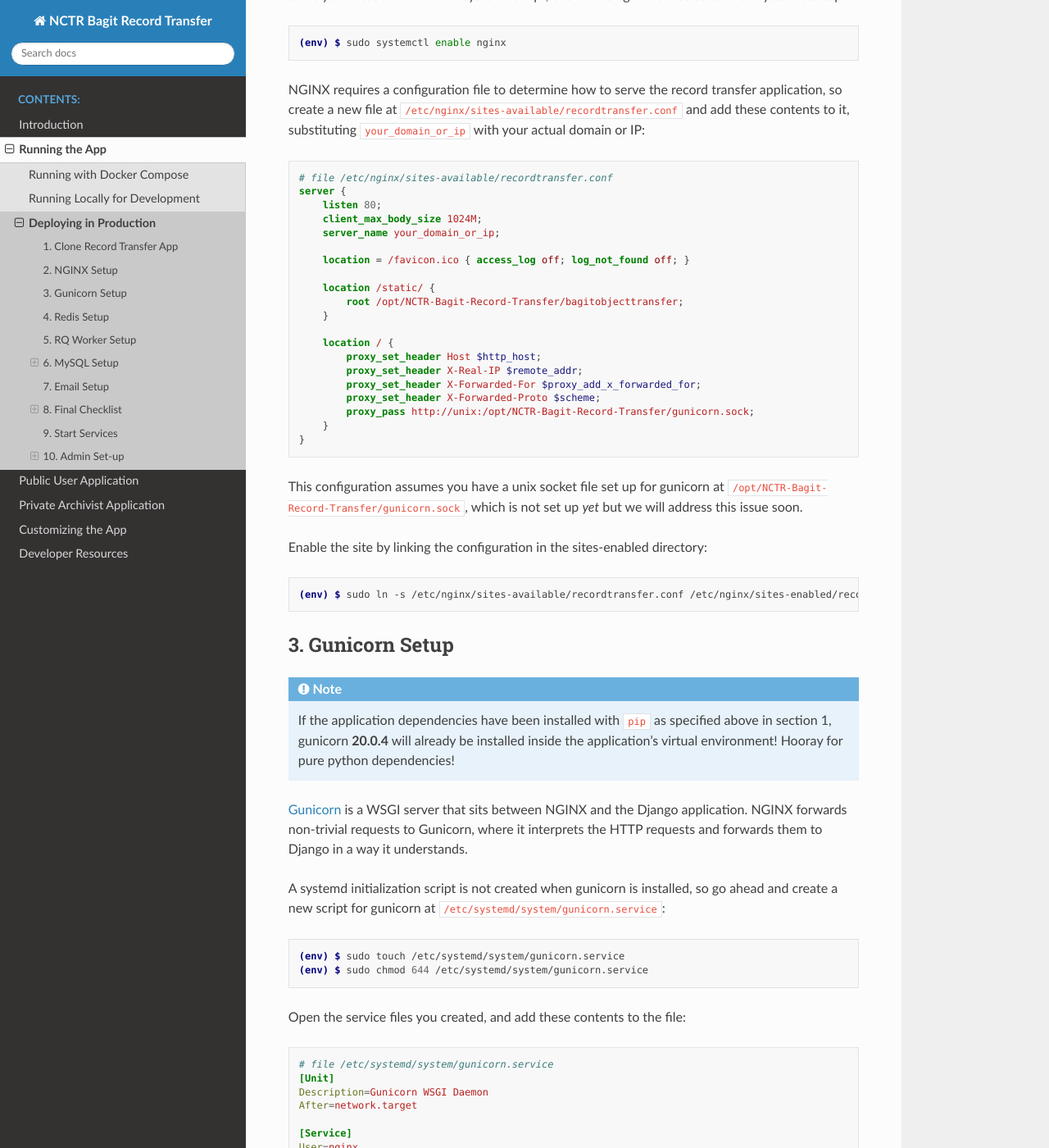
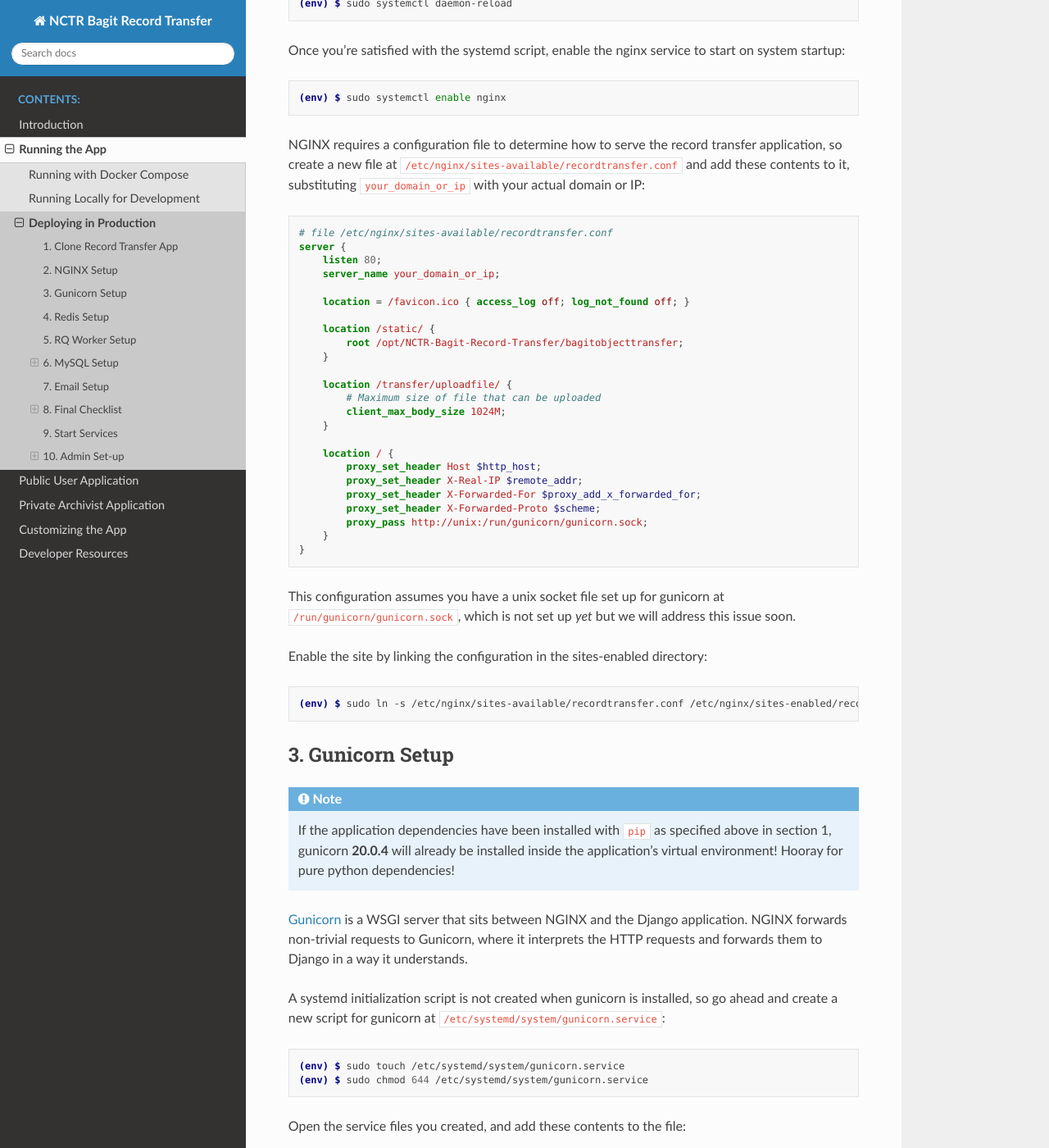
Before and after one commit to NationalCentreTruthReconciliation/Secure-Record-Transfer, a Sphinx documentation site: the page built from docs/running/production.rst, in a window 1280 px wide and 1400 px high, scrolled down 3024 px. Shown: the whole window at 82% size. Built offline with Sphinx 7.4.7 and the Read the Docs theme 2.0.0, drawn with Linux system fonts in a browser that asks for light colours; some of the changed text lies outside the part shown.

Commit message:
Move gunicorn socket to /run/gunicorn/

```diff
--- a/docs/running/production.rst
+++ b/docs/running/production.rst
@@ -25,9 +25,13 @@
                 |_ rqworker_default.service (User-defined service)
     |_ opt/
         |_ NCTR-Bagit-Record-Transfer/
-            |_ gunicorn.sock        (Gunicorn UNIX socket)
             |_ bagitobjecttransfer/ (Django App)
             |_ .env                 (App Environment Variables)
+    |_ run/
+        |_ clamd.scan/
+            |_ clamd.sock
+        |_ gunicorn/
+            |_ gunicorn.sock
     |_ srv/
         |_ www/
             |_ recordtransfer_bags/ (Where BagIt bags are stored)
@@ -189,19 +192,23 @@
             root /opt/NCTR-Bagit-Record-Transfer/bagitobjecttransfer;
         }
 
+        location /transfer/uploadfile/ {
+            # Maximum size of file that can be uploaded
+            client_max_body_size 1024M;
+        }
+
         location / {
             proxy_set_header Host $http_host;
             proxy_set_header X-Real-IP $remote_addr;
             proxy_set_header X-Forwarded-For $proxy_add_x_forwarded_for;
             proxy_set_header X-Forwarded-Proto $scheme;
-            proxy_pass http://unix:/opt/NCTR-Bagit-Record-Transfer/gunicorn.sock;
+            proxy_pass http://unix:/run/gunicorn/gunicorn.sock;
         }
     }
 
 
 This configuration assumes you have a unix socket file set up for gunicorn at
-:code:`/opt/NCTR-Bagit-Record-Transfer/gunicorn.sock`, which is not set up *yet* but we will address
-this issue soon.
+:code:`/run/gunicorn/gunicorn.sock`, which is not set up *yet* but we will address this issue soon.
 
 Enable the site by linking the configuration in the sites-enabled directory:
 
@@ -249,7 +256,7 @@
     WorkingDirectory=/opt/NCTR-Bagit-Record-Transfer/bagitobjecttransfer
     ExecStart=/opt/NCTR-Bagit-Record-Transfer/env/bin/gunicorn \
         --workers 3 \
-        --bind unix:/opt/NCTR-Bagit-Record-Transfer/gunicorn.sock \
+        --bind unix:/run/gunicorn/gunicorn.sock \
         --capture-output \
         --enable-stdio-inheritance \
         bagitobjecttransfer.wsgi
@@ -272,6 +279,15 @@
 
     (env) $ sudo systemctl daemon-reload
     (env) $ sudo systemctl enable gunicorn
+
+
+Create the directory in the :code:`run` directory for the gunicorn UNIX socket to be placed
+(otherwise gunicorn may not have permission to create the directory):
+
+.. code-block:: console
+
+    (env) $ sudo mkdir /run/gunicorn/
+    (env) $ sudo chown nginx:nginx /run/gunicorn/
 
 
 4. Redis Setup
```
Also changed, not shown: other parts of docs/running/production.rst (+1 -3 lines).
